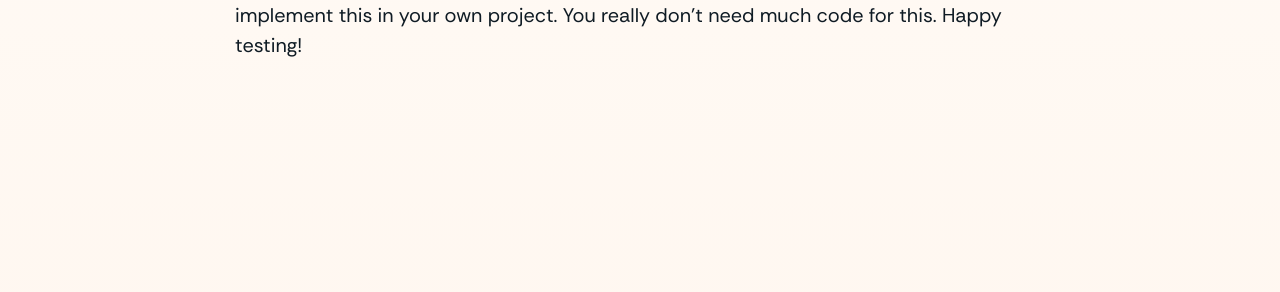
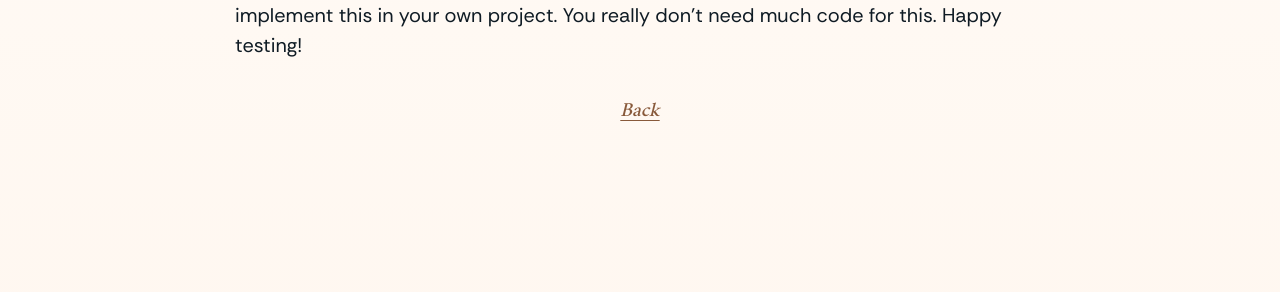
Before and after one commit to Splines/homepage, a Jekyll site: the page built from _posts/2025-03-12-rails-factorybot-cypress.md, in a window 1280 px wide. Shown: the part 1434-1726 px from the top of the page. Built offline with Jekyll 4.4.1, drawn with Linux system fonts in a browser that asks for light colours.

Commit message:
Add back button under blog posts

```diff
--- a/_layouts/page.html
+++ b/_layouts/page.html
@@ -11,13 +11,15 @@
     <link rel="stylesheet" href="{{ '/assets/css/page.css' | absolute_url }}">
 
     {% if page.katex.enabled %}
-        <link rel="stylesheet" href="{{ '/assets/katex/katex.min.css' | absolute_url }}">
+    <link rel="stylesheet" href="{{ '/assets/katex/katex.min.css' | absolute_url }}">
     {% endif %}
 
     {% if page.code %}
-        <link rel="stylesheet" href="{{ '/assets/css/code.css' | absolute_url }}">
-        <script defer src="{{ '/assets/js/code.js' | absolute_url }}"></script>
+    <link rel="stylesheet" href="{{ '/assets/css/code.css' | absolute_url }}">
+    <script defer src="{{ '/assets/js/code.js' | absolute_url }}"></script>
     {% endif %}
+
+    <script defer src="{{ '/assets/js/back.js' | absolute_url }}"></script>
 </head>
 
 <body>
@@ -43,9 +45,14 @@
 
     </article>
 
-    <div id="whitespace-below-article">
-    </div>
+    <a class="return-back" href="/" onclick="return navigateBack()">
+        <svg>
+            <use xlink:href="/assets/icons/basics.svg#icon-back"></use>
+        </svg>
+        <i>Back</i>
+    </a>
 
+    <div id="whitespace-below-article"></div>
 </body>
 
 </html>
--- a/_sass/_main.scss
+++ b/_sass/_main.scss
@@ -1,3 +1,5 @@
+@use "variables" as v;
+
 // https://stackoverflow.com/a/17555766/
 html {
     height: 100%;
@@ -7,6 +9,8 @@ body {
     background: linear-gradient(to top, #fff7f0, #fffcf8);
     background-repeat: no-repeat;
     background-attachment: fixed;
+
+    font-family: v.$normal-font;
 }
 
 * {
--- /dev/null
+++ b/_sass/_page.scss
@@ -0,0 +1,86 @@
+@use "variables" as v;
+
+article {
+    position: relative;
+
+    padding-top: 4.5em;
+    margin-left: auto;
+    margin-right: auto;
+    max-width: 45em;
+}
+
+#whitespace-below-article {
+    padding-bottom: 50vh;
+}
+
+header {
+    margin-left: 2.3em;
+    margin-right: 2.3em;
+
+    text-align: center;
+
+    h1 {
+        margin-bottom: 0.4em;
+    }
+
+    p {
+        font-family: v.$serif-font;
+        font-weight: 500;
+        font-size: 1.2em;
+        line-height: 1.2em;
+
+        color: #88593a;
+    }
+}
+
+.header-content-separator {
+    background-color: #88593a;
+    width: 100%;
+    height: 2px;
+    border-radius: 200%;
+    border: none;
+
+    margin-top: 2.2em;
+    margin-bottom: 2.2em;
+}
+
+.return-back {
+    display: flex;
+    justify-self: center;
+    margin-top: 2em;
+
+    font-family: v.$serif-font;
+    font-weight: 400;
+    font-size: 1.1rem;
+
+    $fill: #88593a;
+    color: $fill;
+
+    // https://www.reddit.com/r/webdev/comments/8rwz0v/how_is_everyone_working_with_svg_inline_is/
+    // https://stackoverflow.com/a/39663457/
+    svg {
+        position: absolute;
+        width: 1em;
+        height: 1em;
+        margin-right: 0.5em;
+        fill: $fill;
+        opacity: 0;
+
+        transition: opacity 100ms ease-in-out,
+            transform 200ms ease-in-out,
+            v.$link-color-transition;
+
+    }
+
+    transition: transform 200ms ease-in-out;
+
+    &:hover {
+        transform: translateX(0.8em);
+
+        svg {
+            opacity: 1;
+            transform: translateX(-1.2em);
+            fill: v.$link-color-hover;
+        }
+    }
+}
--- a/_sass/_typography.scss
+++ b/_sass/_typography.scss
@@ -1,3 +1,5 @@
+@use "variables" as v;
+
 @font-face {
     font-family: "Vermiglione";
     src: url("/assets/fonts/Vermiglione-Medium.otf");
@@ -34,7 +36,7 @@
 }
 
 h1 {
-    font-family: "Vermiglione", serif;
+    font-family: v.$serif-font;
     font-weight: 600;
     font-size: 3.2rem;
     line-height: 1em;
@@ -49,7 +51,7 @@ h1 {
 }
 
 h2 {
-    font-family: "Vermiglione", serif;
+    font-family: v.$serif-font;
     font-weight: 700;
     font-size: 1.6rem;
     color: #0f1b24d5;
@@ -88,7 +90,7 @@ h2 {
 }
 
 h3 {
-    font-family: "Rethink", sans-serif;
+    font-family: v.$normal-font;
     font-weight: 700;
     font-size: 1.1rem;
     color: #0f1b24d5;
@@ -96,7 +98,7 @@ h3 {
 }
 
 p {
-    font-family: "Rethink", sans-serif;
+    font-family: v.$normal-font;
     font-weight: 400;
     font-size: 1.1rem;
     line-height: 1.5;
@@ -110,9 +112,9 @@ a {
     color: #88593a;
     text-decoration: underline;
     text-underline-offset: 0.2rem;
-    transition: color 0.3s ease;
+    transition: v.$link-color-transition;
 
     &:hover {
-        color: #563c29;
+        color: v.$link-color-hover;
     }
 }
--- a/_sass/_variables.scss
+++ b/_sass/_variables.scss
@@ -1 +1,6 @@
+$normal-font: "Rethink", sans-serif;
+$serif-font: "Vermiglione", serif;
 $code-font: "Consolas", "Bitstream Vera Sans Mono", "Courier New", Courier, monospace;
+
+$link-color-hover: #563c29;
+$link-color-transition: color 200ms ease-in-out;
--- a/assets/css/page.scss
+++ b/assets/css/page.scss
@@ -1,46 +1,4 @@
 ---
 ---
 
-article {
-    position: relative;
-
-    padding-top: 4.5em;
-    margin-left: auto;
-    margin-right: auto;
-    max-width: 45em;
-}
-
-#whitespace-below-article {
-    padding-bottom: 50vh;
-}
-
-header {
-    margin-left: 2.3em;
-    margin-right: 2.3em;
-
-    text-align: center;
-
-    h1 {
-        margin-bottom: 0.4em;
-    }
-
-    p {
-        font-family: "Vermiglione", serif;
-        font-weight: 500;
-        font-size: 1.2em;
-        line-height: 1.2em;
-
-        color: #88593a;
-    }
-}
-
-.header-content-separator {
-    background-color: #88593a;
-    width: 100%;
-    height: 2px;
-    border-radius: 200%;
-    border: none;
-
-    margin-top: 2.2em;
-    margin-bottom: 2.2em;
-}
+@use "_page";
--- /dev/null
+++ b/assets/js/back.js
@@ -0,0 +1,9 @@
+function navigateBack() {
+    const referrer = new URL(document.referrer);
+    if (referrer.hostname === window.location.hostname) {
+        history.back();
+        return false;
+    }
+
+    return true; // use href attribute
+}
```
Also changed, not shown: assets/icons/basics.svg (added).
